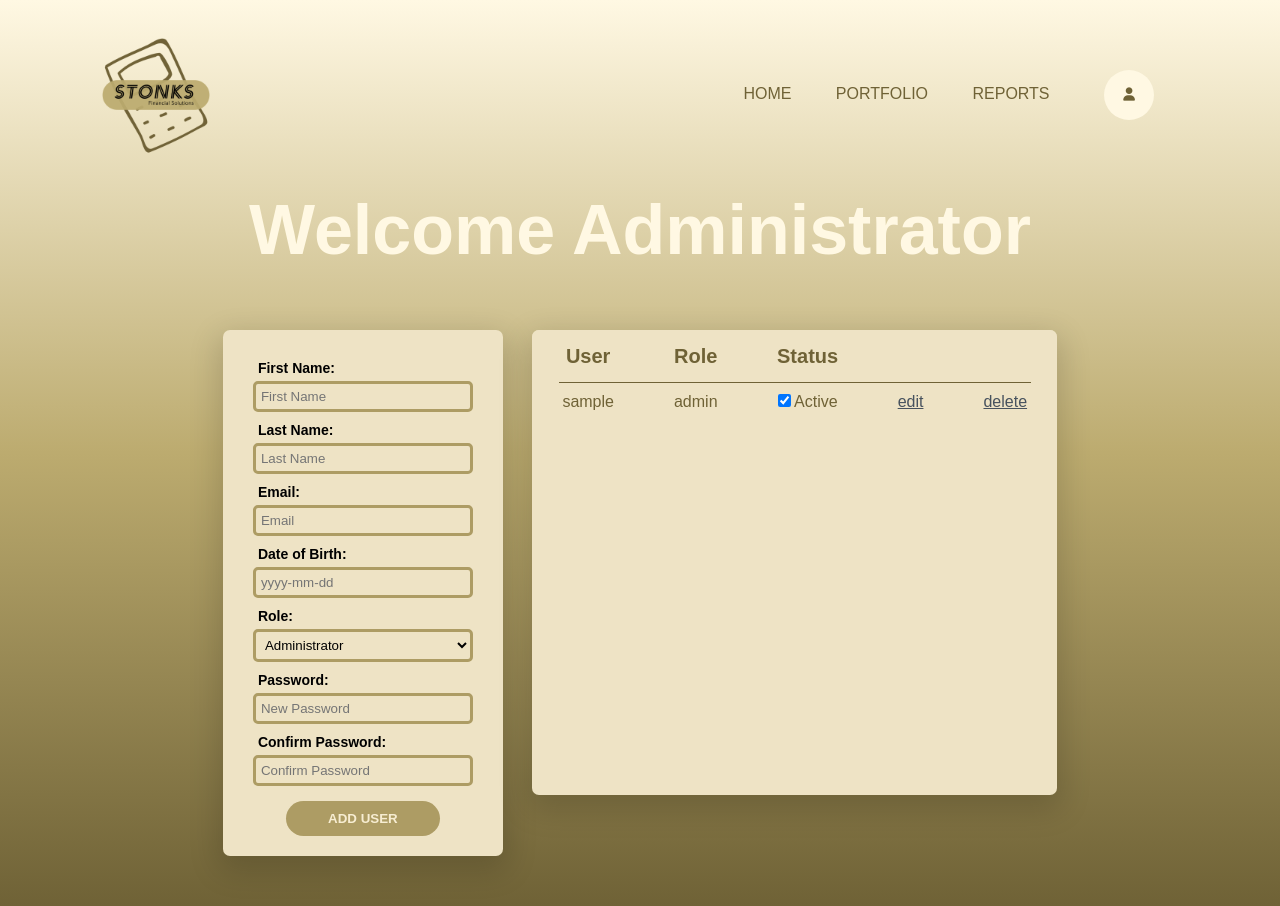
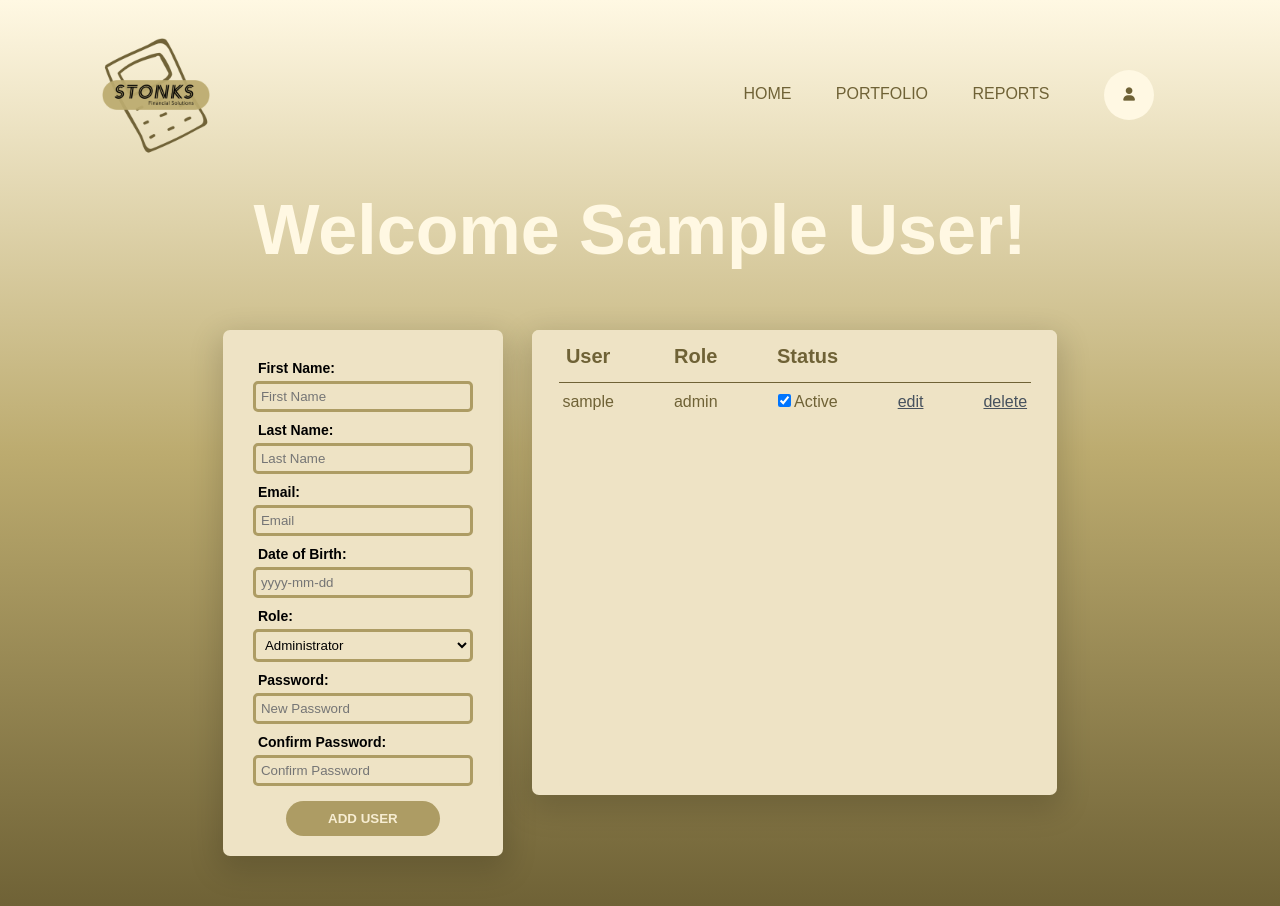
Before and after one commit to robyjeremiah/Stonks, a Django app: page /adminHome/ in a window 1280 px wide. Run offline with Django 3.2, Linux system fonts and the light colour scheme; a user stored in the database is signed in; tables that the repository leaves empty hold one stand-in row (values such as "Sample post"); some libraries are stand-ins or nearby versions.

Commit message:
Styling things

```diff
--- a/Stonks/templates/adminhome.html
+++ b/Stonks/templates/adminhome.html
@@ -3,7 +3,7 @@
 {% load static %}
 {% block content %}
 
-<h1>Welcome Administrator</h1>
+<h1>Welcome {{user.first_name}} {{user.last_name}}!</h1>
 <div class="fields">
     <div class="adduserbox">
         <form method="POST">
--- a/Stonks/templates/generalHome.html
+++ b/Stonks/templates/generalHome.html
@@ -35,6 +35,7 @@ window.onclick = function(event) {
                     <li><a href="#">Portfolio</a></li>
                     <li><a href="#">Reports</a></li>
                     <li>
+                        {{user.first_name}}
                         <div class="dropdown">
                             <button onclick="myFunction()" class="dropbtn"><i class="fas fa-user"></i></button>
                             <div id="myDropdown" class="dropdown-content">
--- a/Stonks/views.py
+++ b/Stonks/views.py
@@ -64,7 +64,7 @@ def newUser(request):
 def forgotPass(request):
     return render(request, 'forgotPass.html')
 
-@login_required(login_url='index')
+@login_required(login_url='login')
 @allowed_users(allowed_roles=['Administrator'])
 def adminHome(request):
     user_list = User.objects.all()
```
